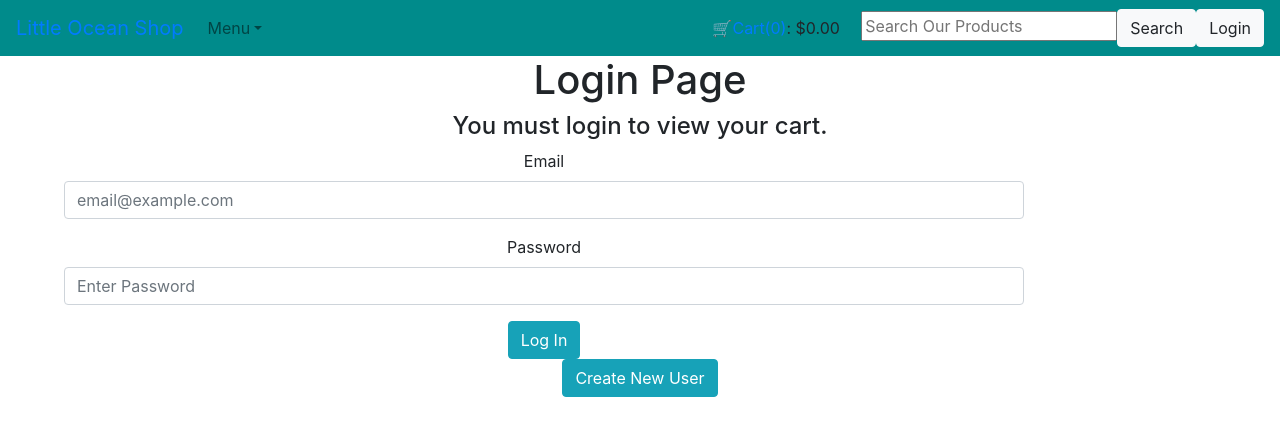
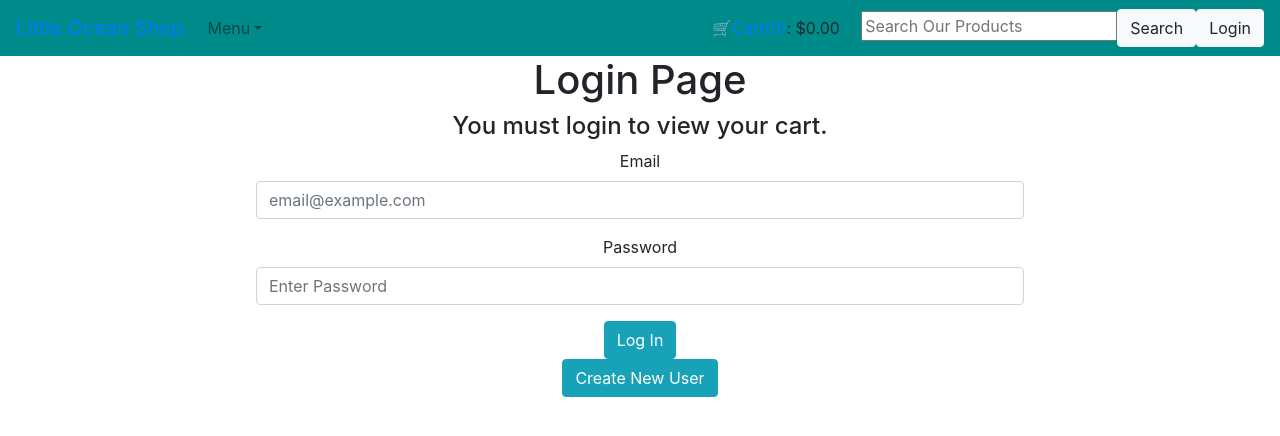
Before and after one commit to jehough/reactproject, a React (Create React App) app in the folder jsfrontend/: page /login in a window 1280 px wide. Shown: the top 436 px of the page. Built offline with nearby package versions, Linux system fonts and the light colour scheme.

Commit message:
css cleanup of login page

```diff
--- a/jsfrontend/src/App.css
+++ b/jsfrontend/src/App.css
@@ -57,18 +57,11 @@ li {
   width: 35%;
   height: 35%
 }
-
 .form {
+  padding-left: 20%;
   justify-content: center;
-  padding-left: 5%;
-  width: 80%
+  width: 80%;
 }
-
-.form-container{
-  justify-content: center;
-
-}
-
 .cartblurb{
   padding-right: 2%;
 }
--- a/jsfrontend/src/views/containers/login.js
+++ b/jsfrontend/src/views/containers/login.js
@@ -2,6 +2,7 @@ import React, {Component} from 'react';
 import DisplayTitle from '../components/title'
 import LoginForm from '../components/login_form'
 import Button from 'react-bootstrap/Button'
+import Row from 'react-bootstrap/Row'
 import NewUser from './newuser'
 import {Redirect} from 'react-router-dom'
 import {makeObject} from '../functions/functions.js'
@@ -32,7 +33,7 @@ class Login extends Component {
 
   }
   render(){
-    return(<div className="form-container">
+    return(<div>
       {this.props.signed_in ? <Redirect to="/" />:null}
       {this.state.newuser? <Redirect to="/newuser"/>:null}
       <DisplayTitle title="Login Page" />
```
